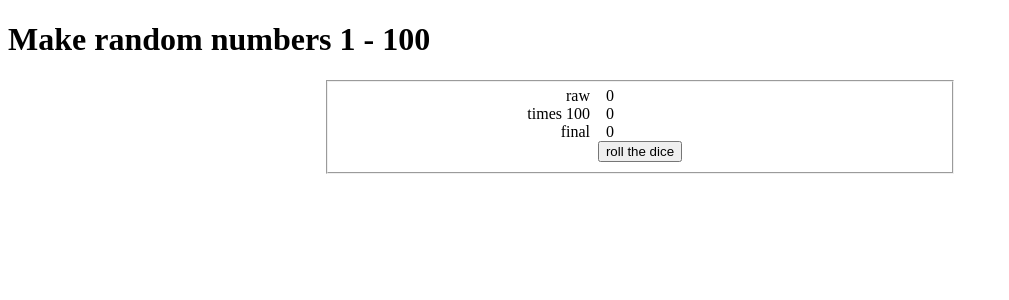
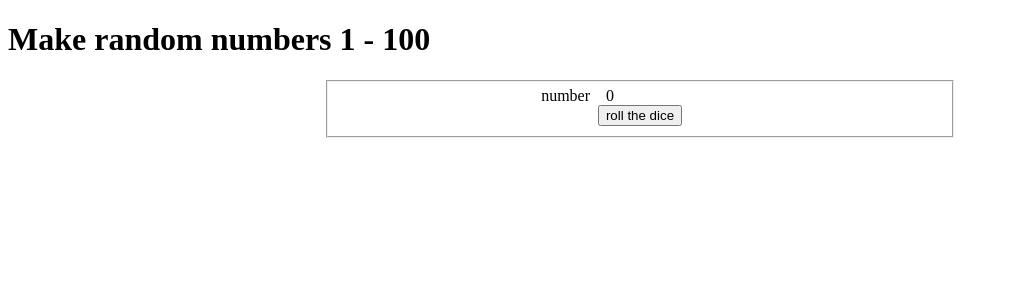
Before and after one commit to HoboZeke/hobozeke.github.io, a Jekyll site: the page games/index.html, which Jekyll copies as it is, in a window 1280 px wide. Shown: the top 300 px of the page, without its empty margins (0-1009 px from the left). Built offline with Jekyll 4.4.1, drawn with Linux system fonts in a browser that asks for light colours.

Commit message:
Update index.html

```diff
--- a/games/index.html
+++ b/games/index.html
@@ -25,33 +25,37 @@
   margin: auto;
  }
  </style>
+
+
  <script type = "text/javascript">
  function roll(){
   //create variables for form elements
   var spnRaw = document.getElementById("spnRaw");
   var spn100 = document.getElementById("spn100");
   var spnFinal = document.getElementById("spnFinal");
+
   //get random number
   var raw = Math.random();
   spnRaw.innerHTML = raw;
+
   //multiply by 100
   var times100 = raw * 100;
   spn100.innerHTML = times100;
+
   //get the ceiling
   var final = Math.ceil(times100);
   spnFinal.innerHTML = final;
+
  } // end roll
  </script>
+
+
 </head>
 <body>
  <h1>Make random numbers 1 - 100</h1>
  <form>
   <fieldset>
-   <label>raw</label>
-   <span id = "spnRaw">0</span>
-   <label>times 100</label>
-   <span id = "spn100">0</span>
-   <label>final</label>
+   <label>number</label>
    <span id = "spnFinal">0</span>
    <button type = "button"
      onclick = "roll()">
```
